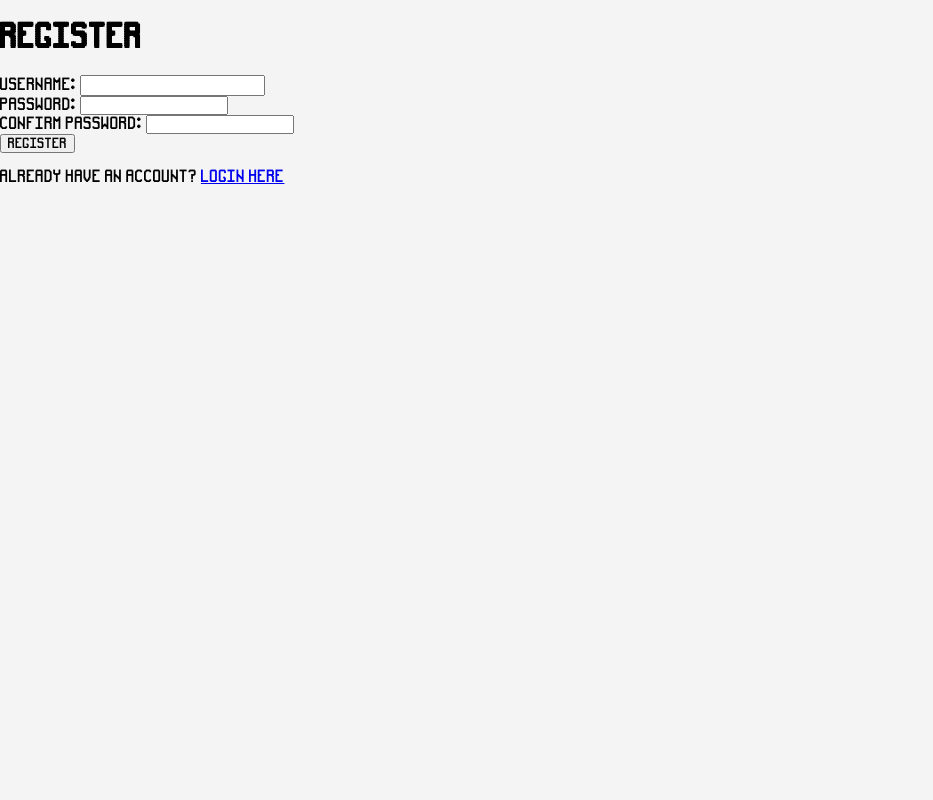
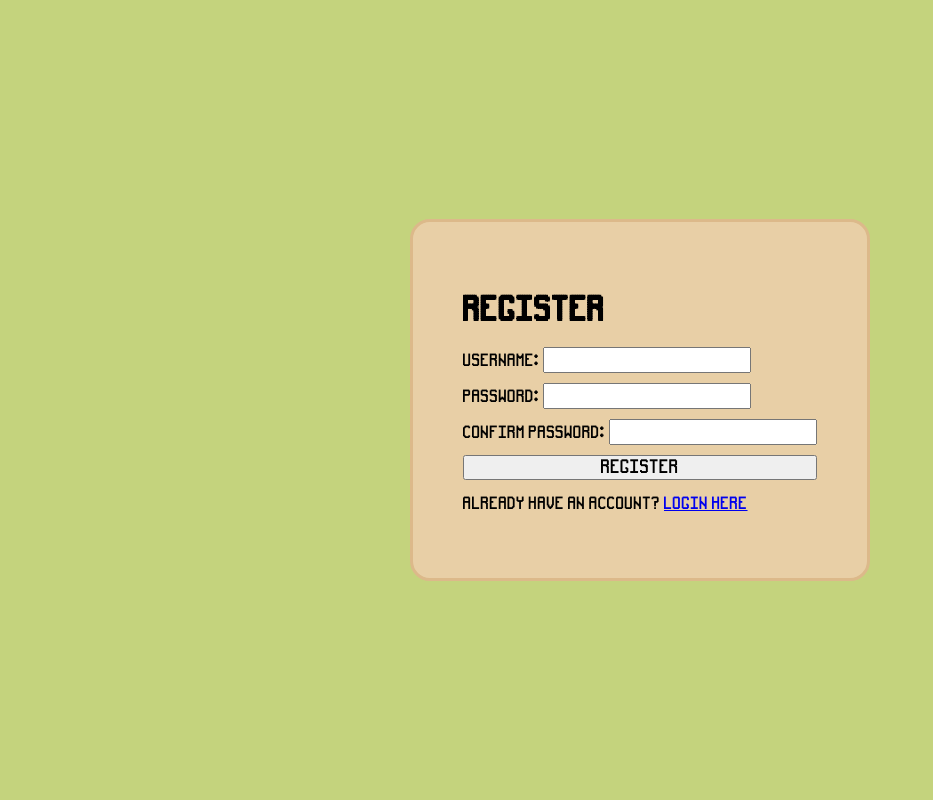
Before and after one commit to sw091319/Web_final_project, a PHP site: page /register.php in a window 1280 px wide. Shown: the whole page, without its empty margins (0-933 px from the left). Run offline with PHP 8.4, Linux system fonts and the light colour scheme.

Commit message:
Modify Login & Register css

```diff
--- a/config.php
+++ b/config.php
@@ -27,3 +27,25 @@ $sql = "CREATE TABLE IF NOT EXISTS user (
     coin INT DEFAULT 10
 )";
 $pdo->exec($sql);
+
+// Create seed table if it doesn't exist
+$sql = "CREATE TABLE IF NOT EXISTS seed (
+    id INT AUTO_INCREMENT PRIMARY KEY,
+    user_id INT,
+    wheat INT DEFAULT 10,
+    beat INT DEFAULT 10,
+    FOREIGN KEY (user_id) REFERENCES user(id)
+)";
+$pdo->exec($sql);
+
+// Create farm if it doesn't exist
+$sql = "CREATE TABLE IF NOT EXISTS farm (
+    id INT AUTO_INCREMENT PRIMARY KEY,
+    user_id INT,
+    x INT,
+    y INT,
+    seedType VARCHAR(50),
+    growLevel INT,
+    FOREIGN KEY (user_id) REFERENCES user(id)
+)";
+$pdo->exec($sql);
--- a/login.php
+++ b/login.php
@@ -26,7 +26,7 @@ if ($_SERVER['REQUEST_METHOD'] == 'POST') {
 <head>
     <meta charset="UTF-8">
     <title>Login - Product Management System</title>
-    <link rel="stylesheet" href="styles.css">
+    <link rel="stylesheet" href="loginstyles.css">
 </head>
 <body>
     <div class="auth-container">
--- /dev/null
+++ b/loginstyles.css
@@ -0,0 +1,60 @@
+@font-face {
+    font-family: 'uifont';
+    src: url('./img/fonts/pixelFont-7-8x14-sproutLands.ttf');
+}
+* {
+    font-family: "uifont";
+    font-optical-sizing: auto;
+    font-style: normal;
+    font-variation-settings:
+      "wdth" 100;
+    user-select: none;
+}
+
+html, body {
+    height: 100%;
+    margin: 0;
+    padding: 0;
+}
+
+body {
+    background-color: rgb(196, 211, 125);
+    display: flex;
+    flex-direction: column;
+    justify-content: center;
+    align-items: center;
+}
+
+.auth-container {
+    padding: 50px;
+    background-color: #e8cfa6;
+    border: 3px solid #dcb98a;
+    border-radius: 20px;
+    display: flex;
+    flex-direction: column;
+}
+
+.auth-container>form {
+    display: flex;
+    flex-direction: column;
+    justify-content: center;
+    align-items: left;
+    gap: 10px;
+}
+
+div>input {
+    width: 200px;
+    height: 20px;
+    font-size: 110%;
+}
+
+form>button {
+    width: 100%;
+    font-size: 110%;
+    padding: 1.4px 0;
+    cursor: pointer;
+}
+
+input[type="text"] {
+    font-family: Arial, sans-serif;
+}
--- a/register.php
+++ b/register.php
@@ -33,7 +33,7 @@ if ($_SERVER['REQUEST_METHOD'] == 'POST') {
 <head>
     <meta charset="UTF-8">
     <title>Register - Product Management System</title>
-    <link rel="stylesheet" href="styles.css">
+    <link rel="stylesheet" href="loginstyles.css">
 </head>
 <body>
     <div class="auth-container">
--- a/styles.css
+++ b/styles.css
@@ -10,6 +10,11 @@
       "wdth" 100;
     user-select: none;
 }
+
+html, body {
+    height: 100%;
+}
+
 body {
     background-color: #f4f4f4;
     margin: 0;
@@ -28,8 +33,9 @@ header>h1 {
 nav {
     display: flex;
     margin-left: auto;
-    padding: 0 30px;
+    padding: 10px 30px 0;
     justify-items: center;
+    align-items: center;
 }
 nav>ul {
     display: flex;
@@ -45,6 +51,11 @@ li>a {
     font-size: 110%;
 }
 
-input[type="text"] {
-    font-family: Arial, sans-serif;
+#logout {
+    background-color: #f4f4f4;
+    border: none;
+    padding: 0;
+    margin: 0;
+    font-size: 110%;
+    cursor: pointer;
 }
```
Also changed, not shown: index.php (+24 -6 lines), mypage.php (added).
